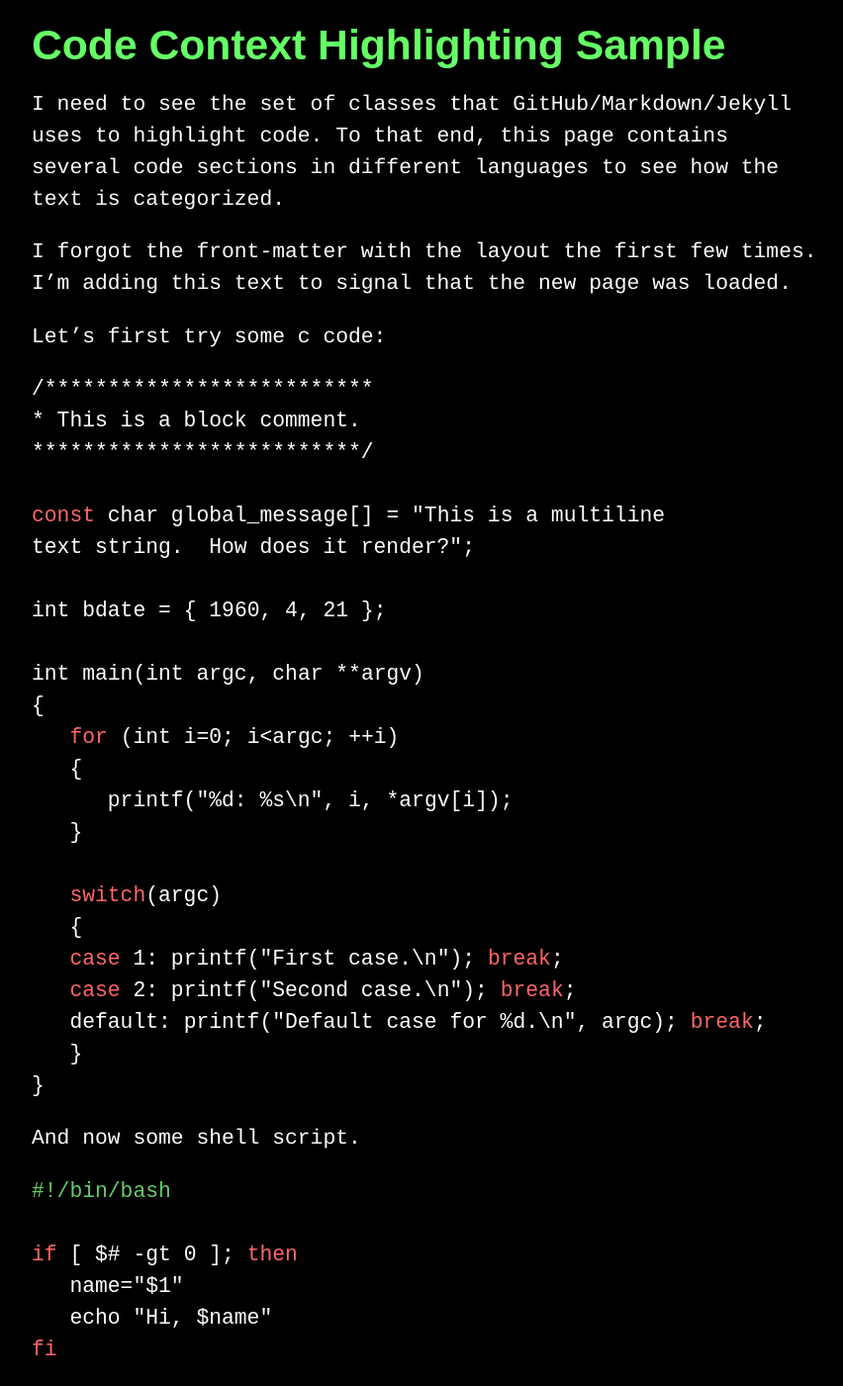
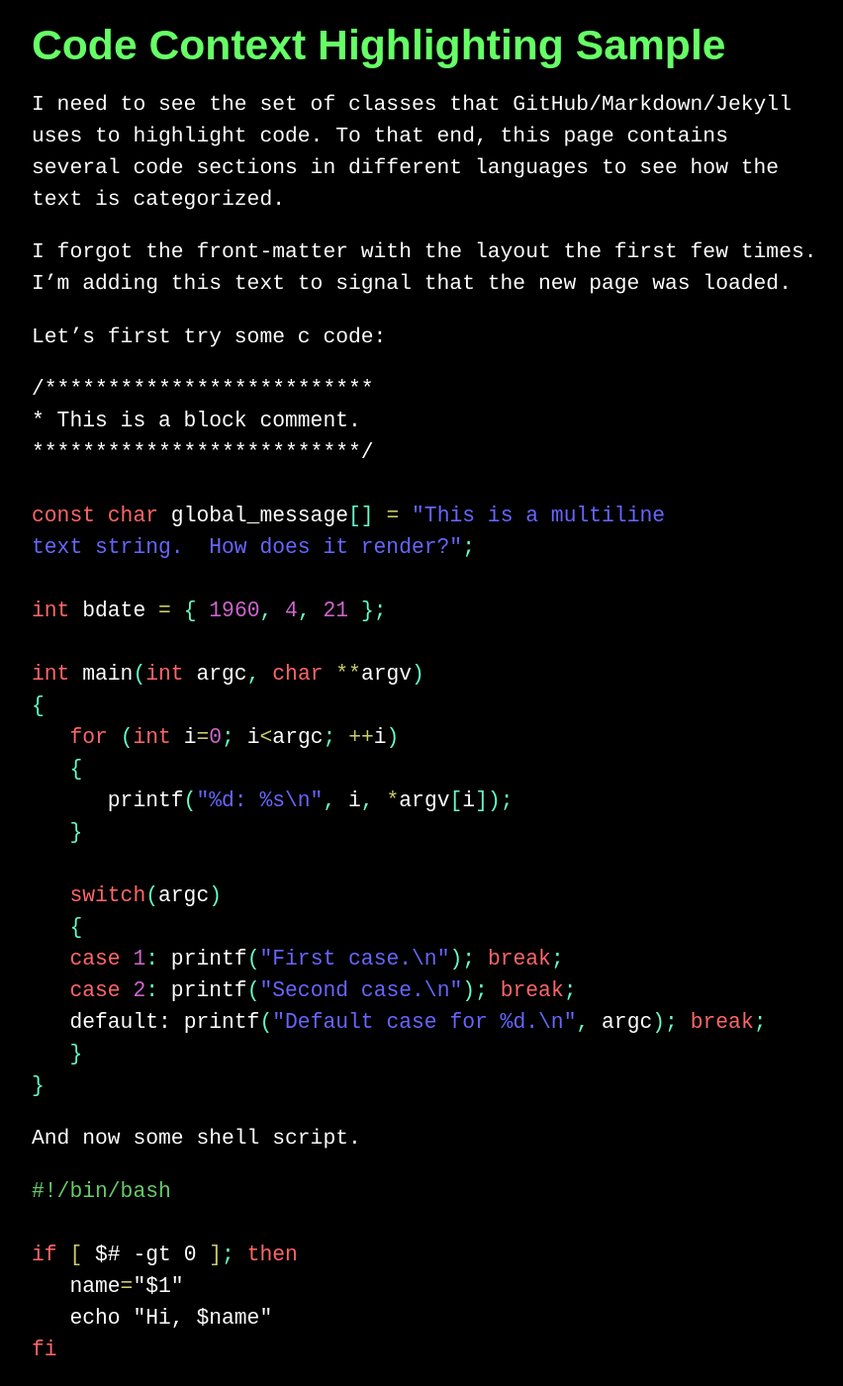
Before and after one commit to cjungmann/cjungmann.github.io, a Jekyll site: the page built from codesamp.md, in a window 1280 px wide. Shown: the whole page at 99% size, without its empty margins (308-1160 px from the left). Built offline with Jekyll 4.4.1, drawn with Linux system fonts in a browser that asks for light colours.

Commit message:
Added styles for more code tags.

```diff
--- a/css/main.css
+++ b/css/main.css
@@ -18,11 +18,17 @@ h5, h6 { margin-left: -200px; width:200px; }
 
 code    { font-family: "Courier New", courier, monospace; }
 
+span.kt,
 span.k  { color: #FF6666; } /* programming-language, keyword */
 span.c  { color: #66CC66; } /* programming-language, comment */
 span.c1 { color: #CC66FF; } /* programming-language, constant? */
-span.en,
-span.pds { color: #6666FF; } /* programming-language, string? */
+span.nl
+span.n  { color: #6666CC; } /* name */
+span.mi { color: #CC66CC; } /* integer? */
+span.o  { color: #CCCC66; } /* object/entity */
+span.p  { color: #66FFCC; } /* punctuation */
+span.se,                    /* string-entity "\n" */
+span.s { color: #6666FF; } /* programming-language, string? */
 
 /* .pl-c{color:#6a737d} */
 /* .pl-c1, */
```
